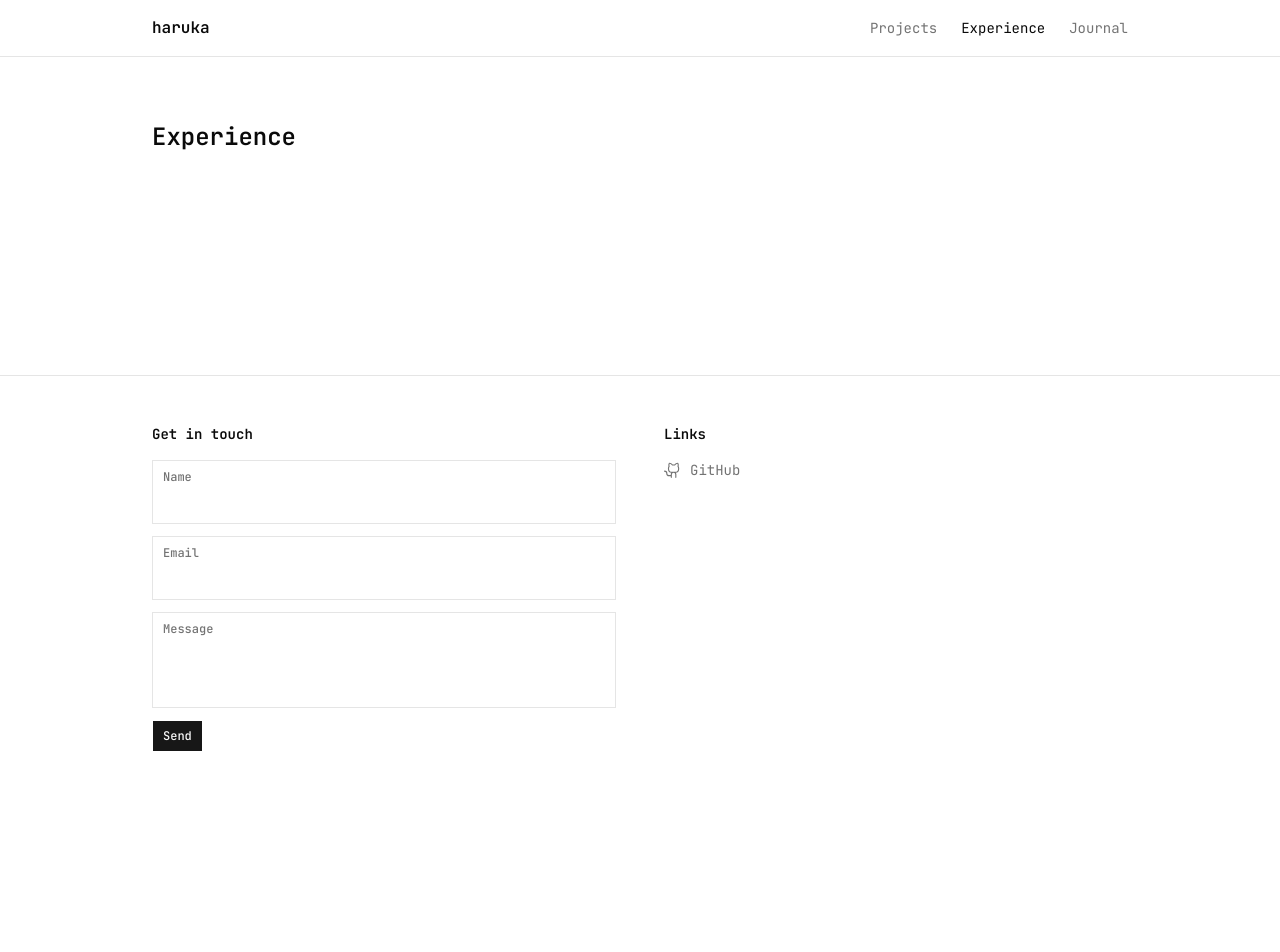
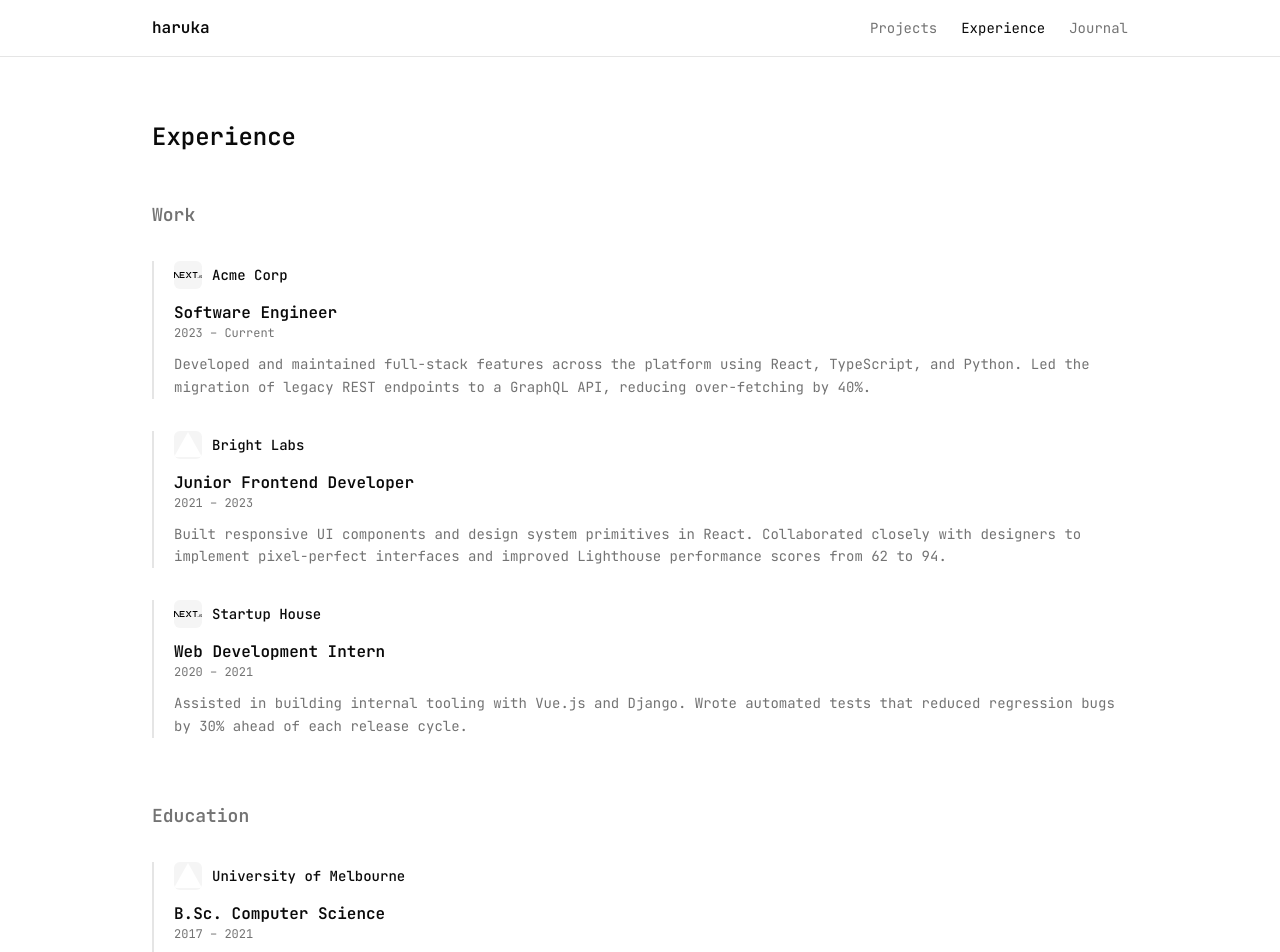
Before and after one commit to Jade1724/haruka-website, a Next.js app in the folder frontend/: page /experience in a window 1280 px wide. Shown: the top 952 px of the page. Before the commit the page ends 800 px from the top, so only its background shows below. Built offline with nearby package versions, Linux system fonts and the light colour scheme.

Commit message:
feat: added experience card component and used it on Experience page.

```diff
--- a/frontend/app/experience/page.tsx
+++ b/frontend/app/experience/page.tsx
@@ -1,7 +1,96 @@
+import ExperienceCard from "@/components/experience-card";
+
+const experiences = [
+  {
+    title: "Software Engineer",
+    startYear: 2023,
+    endYear: null,
+    organisation: {
+      name: "Acme Corp",
+      logo: { id: "/next.svg", altText: "Acme Corp logo" },
+      link: "https://acme.com",
+    },
+    description:
+      "Developed and maintained full-stack features across the platform using React, TypeScript, and Python. Led the migration of legacy REST endpoints to a GraphQL API, reducing over-fetching by 40%.",
+  },
+  {
+    title: "Junior Frontend Developer",
+    startYear: 2021,
+    endYear: 2023,
+    organisation: {
+      name: "Bright Labs",
+      logo: { id: "/vercel.svg", altText: "Bright Labs logo" },
+      link: "https://brightlabs.io",
+    },
+    description:
+      "Built responsive UI components and design system primitives in React. Collaborated closely with designers to implement pixel-perfect interfaces and improved Lighthouse performance scores from 62 to 94.",
+  },
+  {
+    title: "Web Development Intern",
+    startYear: 2020,
+    endYear: 2021,
+    organisation: {
+      name: "Startup House",
+      logo: { id: "/next.svg", altText: "Startup House logo" },
+    },
+    description:
+      "Assisted in building internal tooling with Vue.js and Django. Wrote automated tests that reduced regression bugs by 30% ahead of each release cycle.",
+  },
+];
+
+const education = [
+  {
+    title: "B.Sc. Computer Science",
+    startYear: 2017,
+    endYear: 2021,
+    organisation: {
+      name: "University of Melbourne",
+      logo: { id: "/vercel.svg", altText: "University of Melbourne logo" },
+      link: "https://unimelb.edu.au",
+    },
+    description:
+      "Majored in software systems and artificial intelligence. Completed a capstone project on distributed task scheduling. Graduated with first-class honours.",
+  },
+  {
+    title: "Exchange Program — Computer Science",
+    startYear: 2019,
+    endYear: 2020,
+    organisation: {
+      name: "ETH Zürich",
+      logo: { id: "/next.svg", altText: "ETH Zürich logo" },
+      link: "https://ethz.ch",
+    },
+    description:
+      "One-year exchange focusing on algorithms, formal methods, and distributed systems. Studied in an international cohort and contributed to an open-source research compiler.",
+  },
+];
+
 export default function ExperiencePage() {
   return (
     <div className="mx-auto max-w-5xl px-6 py-16">
-      <h1 className="text-2xl font-semibold">Experience</h1>
+      <h1 className="mb-12 text-2xl font-semibold">Experience</h1>
+
+      <section className="mb-16">
+        <h2 className="mb-8 text-lg font-semibold text-muted-foreground">
+          Work
+        </h2>
+        <div className="flex flex-col gap-8">
+          {experiences.map((exp) => (
+            <ExperienceCard key={exp.title} {...exp} />
+          ))}
+        </div>
+      </section>
+
+      <section>
+        <h2 className="mb-8 text-lg font-semibold text-muted-foreground">
+          Education
+        </h2>
+        <div className="flex flex-col gap-8">
+          {education.map((edu) => (
+            <ExperienceCard key={edu.title} {...edu} />
+          ))}
+        </div>
+      </section>
     </div>
   );
 }
--- /dev/null
+++ b/frontend/components/experience-card.tsx
@@ -0,0 +1,66 @@
+import Image from "next/image";
+import Link from "next/link";
+
+type ExperienceCardProps = {
+  title: string;
+  startYear: number;
+  endYear?: number | null;
+  description: string;
+  organisation: {
+    name: string;
+    logo: { id: string; altText: string };
+    link?: string;
+  };
+};
+
+export default function ExperienceCard({
+  title,
+  startYear,
+  endYear,
+  description,
+  organisation,
+}: ExperienceCardProps) {
+  const yearRange = `${startYear} – ${endYear ?? "Current"}`;
+
+  const orgName = (
+    <span className="text-sm font-medium text-foreground">
+      {organisation.name}
+    </span>
+  );
+
+  return (
+    <div className="flex flex-col gap-3 border-l-2 border-border pl-5">
+      <div className="flex items-center gap-2.5">
+        <div className="relative size-7 shrink-0 overflow-hidden rounded-sm bg-muted">
+          <Image
+            src={organisation.logo.id}
+            alt={organisation.logo.altText}
+            fill
+            className="object-contain"
+          />
+        </div>
+        {organisation.link ? (
+          <Link
+            href={organisation.link}
+            target="_blank"
+            rel="noopener noreferrer"
+            className="hover:underline underline-offset-4"
+          >
+            {orgName}
+          </Link>
+        ) : (
+          orgName
+        )}
+      </div>
+
+      <div>
+        <p className="font-semibold">{title}</p>
+        <p className="text-xs text-muted-foreground">{yearRange}</p>
+      </div>
+
+      <p className="text-sm leading-relaxed text-muted-foreground">
+        {description}
+      </p>
+    </div>
+  );
+}
```
